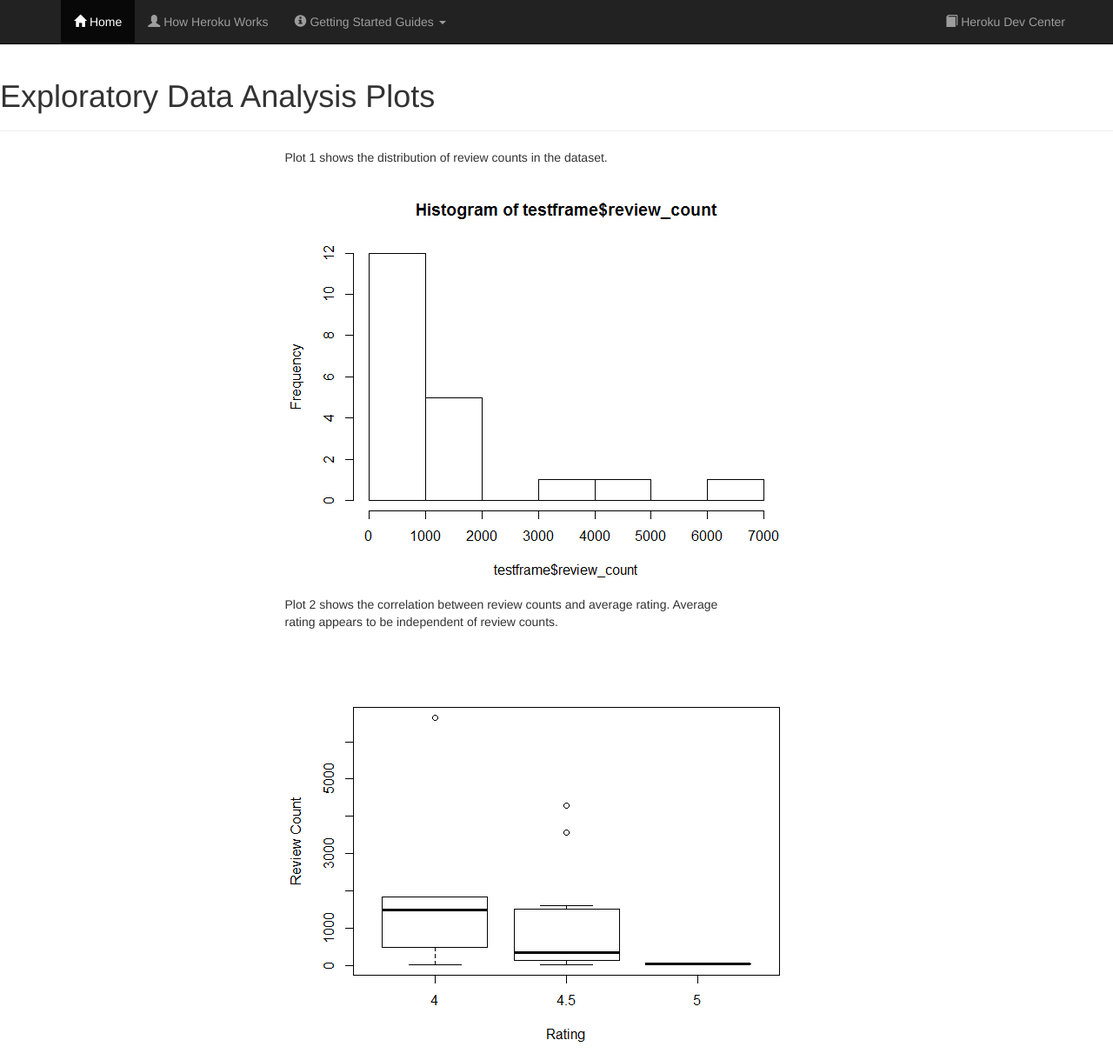
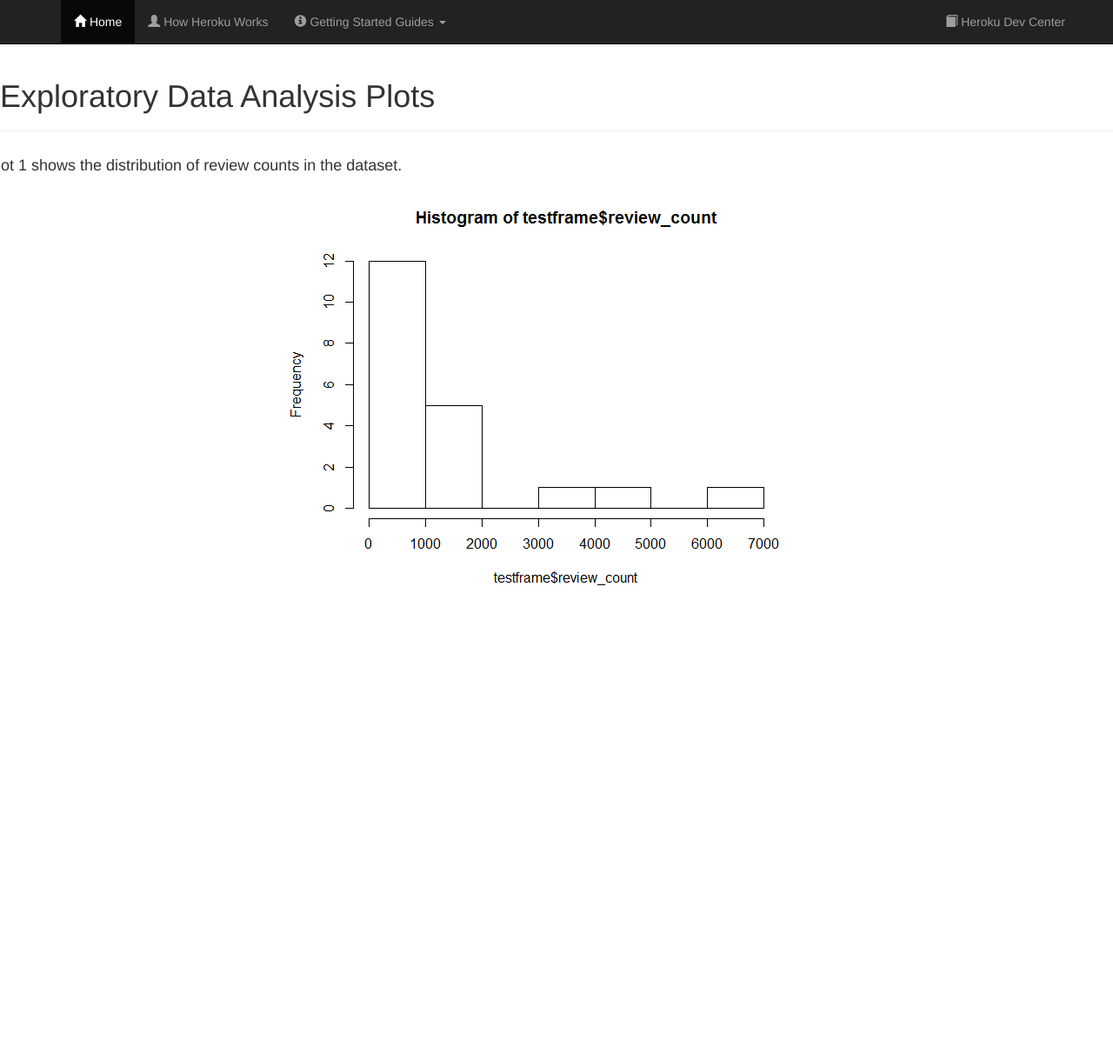
Before and after one commit to aarthysb/EDAPlots, a PHP site: template web/views/index.twig in a window 1280 px wide. Shown: the whole page at 87% size. After the commit the page ends 673 px from the top, so only its background shows below. Run offline with PHP 8.4, Linux system fonts and the light colour scheme; the template is opened without the code that fills it, so the values that code supplies are empty; some libraries are stand-ins or nearby versions.

Commit message:
ui changes

```diff
--- a/web/views/index.twig
+++ b/web/views/index.twig
@@ -5,15 +5,11 @@
 <h1>Exploratory Data Analysis Plots</h1>
 </div>
 <div class="row">
-	<div class="col-md-5 col-md-offset-3">
-		<p>Plot 1 shows the distribution of review counts in the dataset.</p>
-		<img src="/images/plot1.png"/>
-	</div>
+<h4>Plot 1 shows the distribution of review counts in the dataset.</h4>
 </div>
 <div class="row">
 	<div class="col-md-5 col-md-offset-3">
-		<p>Plot 2 shows the correlation between review counts and average rating. Average rating appears to be independent of review counts.</p>
-		<img src="/images/plot2.png"/>
+		<img src="/images/plot1.png"/>
 	</div>
 </div>
 
--- a/web/views/plot2.twig
+++ b/web/views/plot2.twig
@@ -5,8 +5,10 @@
 <h1>Exploratory Data Analysis Plots</h1>
 </div>
 <div class="row">
+	<h4>Plot 2 shows the correlation between review counts and average rating. Average rating appears to be independent of review counts.</h4>
+</div>
+<div class="row">
 	<div class="col-md-5 col-md-offset-3">
-		<p>Plot 2 shows the correlation between review counts and average rating. Average rating appears to be independent of review counts.</p>
 		<img src="/images/plot2.png"/>
 	</div>
 </div>
```
